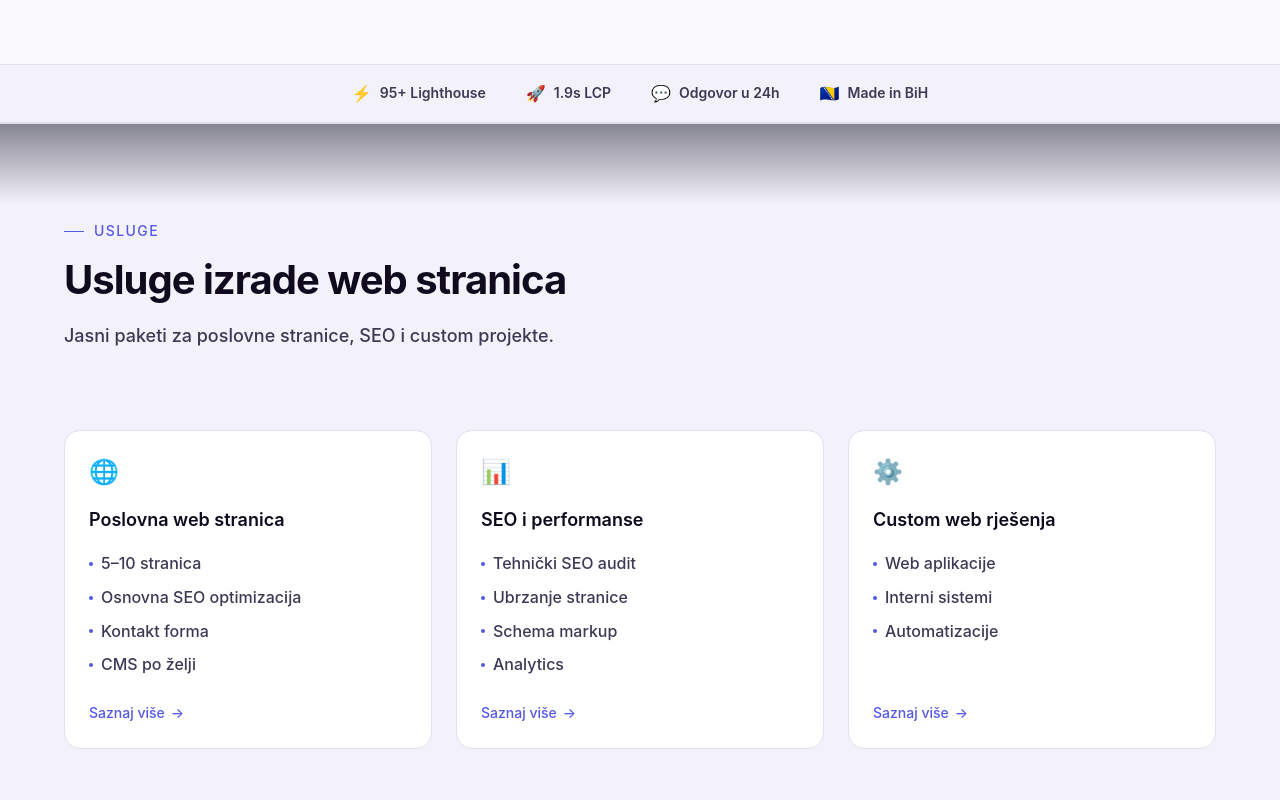
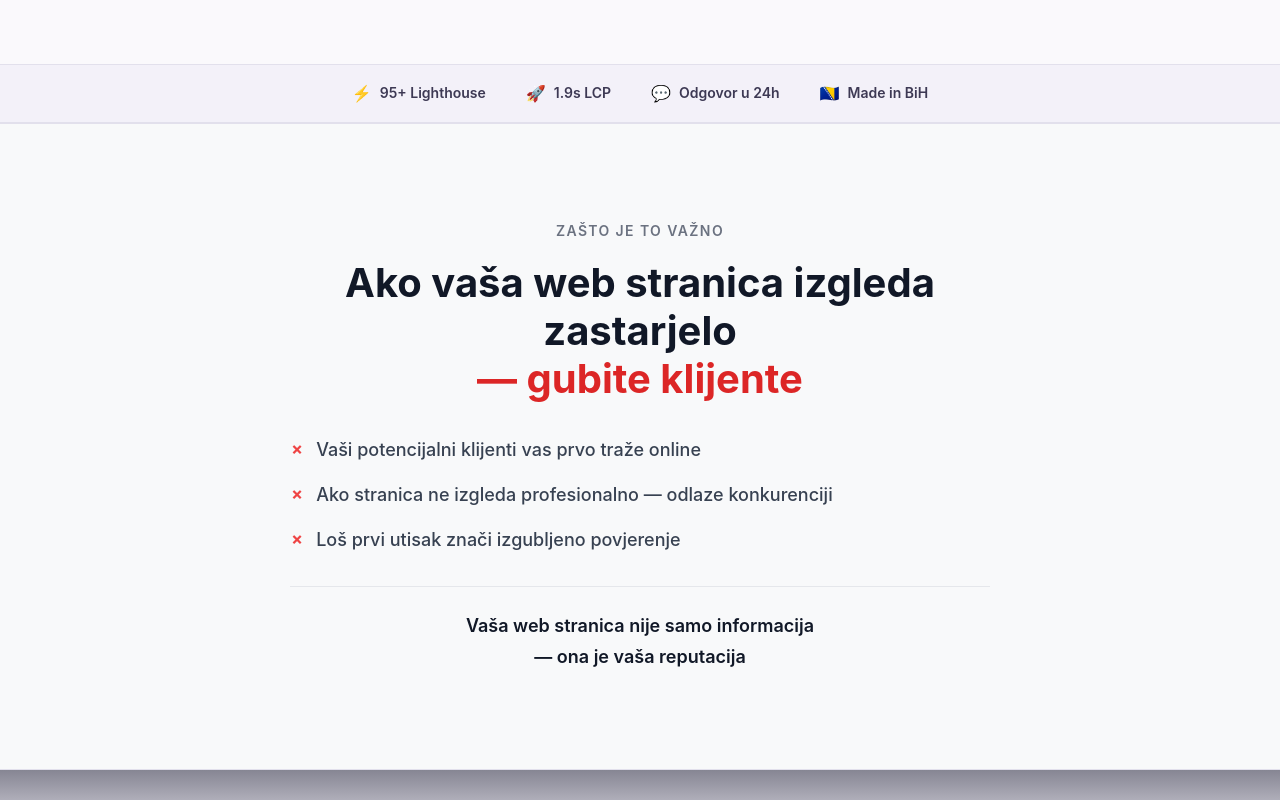
Before and after one commit to jasnez/webora2.0, a Next.js app: page / in a window 1280 px wide. Shown: the part 500-1300 px from the top of the page. Built offline with nearby package versions, Linux system fonts and the light colour scheme.

Commit message:
Add ProblemSection below hero (problem framing, tests)
Made-with: Cursor

```diff
--- a/src/app/page.tsx
+++ b/src/app/page.tsx
@@ -1,4 +1,5 @@
 import { HeroSection } from "@/components/sections/HeroSection";
+import { ProblemSection } from "@/components/sections/ProblemSection";
 import { Services } from "@/components/sections/Services";
 import { Process } from "@/components/sections/Process";
 import { Portfolio } from "@/components/sections/Portfolio";
@@ -11,6 +12,7 @@ export default function HomePage() {
   return (
     <>
       <HeroSection />
+      <ProblemSection />
       <Services />
       <Process />
       <Portfolio />
--- /dev/null
+++ b/src/components/sections/ProblemSection.tsx
@@ -0,0 +1,51 @@
+import { Section } from "@/components/layout/Section";
+import { Container } from "@/components/layout/Container";
+
+const problems = [
+  "Vaši potencijalni klijenti vas prvo traže online",
+  "Ako stranica ne izgleda profesionalno — odlaze konkurenciji",
+  "Loš prvi utisak znači izgubljeno povjerenje",
+];
+
+export function ProblemSection() {
+  return (
+    <Section
+      bg="muted"
+      id="problem"
+      className="section-separator scroll-mt-24 dark:bg-bg-alt-a"
+    >
+      <Container>
+        <div className="mx-auto max-w-[700px] text-left md:text-center">
+          <p className="section-label mb-4">Zašto je to važno</p>
+
+          <h2 className="heading-2 mb-8 text-neutral-900 dark:text-white-text">
+            Ako vaša web stranica izgleda zastarjelo
+            <br className="hidden md:block" />
+            <span className="text-red-600 dark:text-red-400">
+              {" "}
+              — gubite klijente
+            </span>
+          </h2>
+
+          <ul className="mb-8 flex flex-col gap-4 text-left">
+            {problems.map((p, i) => (
+              <li key={i} className="flex items-start gap-3">
+                <span className="mt-0.5 flex-shrink-0 font-bold text-red-500 dark:text-red-400">
+                  ✗
+                </span>
+                <span className="text-lg leading-relaxed text-neutral-700 dark:text-text-secondary">
+                  {p}
+                </span>
+              </li>
+            ))}
+          </ul>
+
+          <p className="mt-6 border-t border-neutral-200 pt-6 text-lg font-semibold text-neutral-900 dark:border-border-dark dark:text-white-text">
+            Vaša web stranica nije samo informacija
+            <br />— ona je vaša reputacija
+          </p>
+        </div>
+      </Container>
+    </Section>
+  );
+}
```
Also changed, not shown: 1 other file (tests, documents, lock files or other folders).
